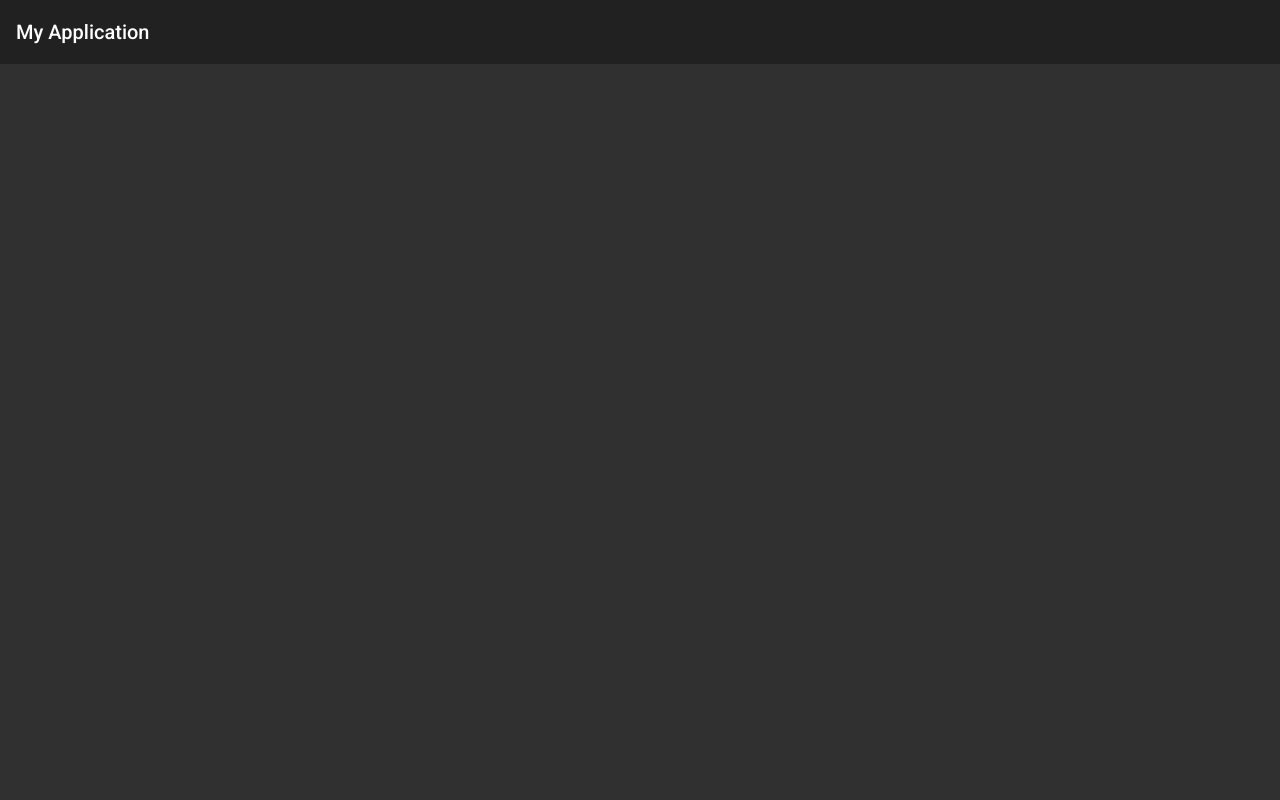
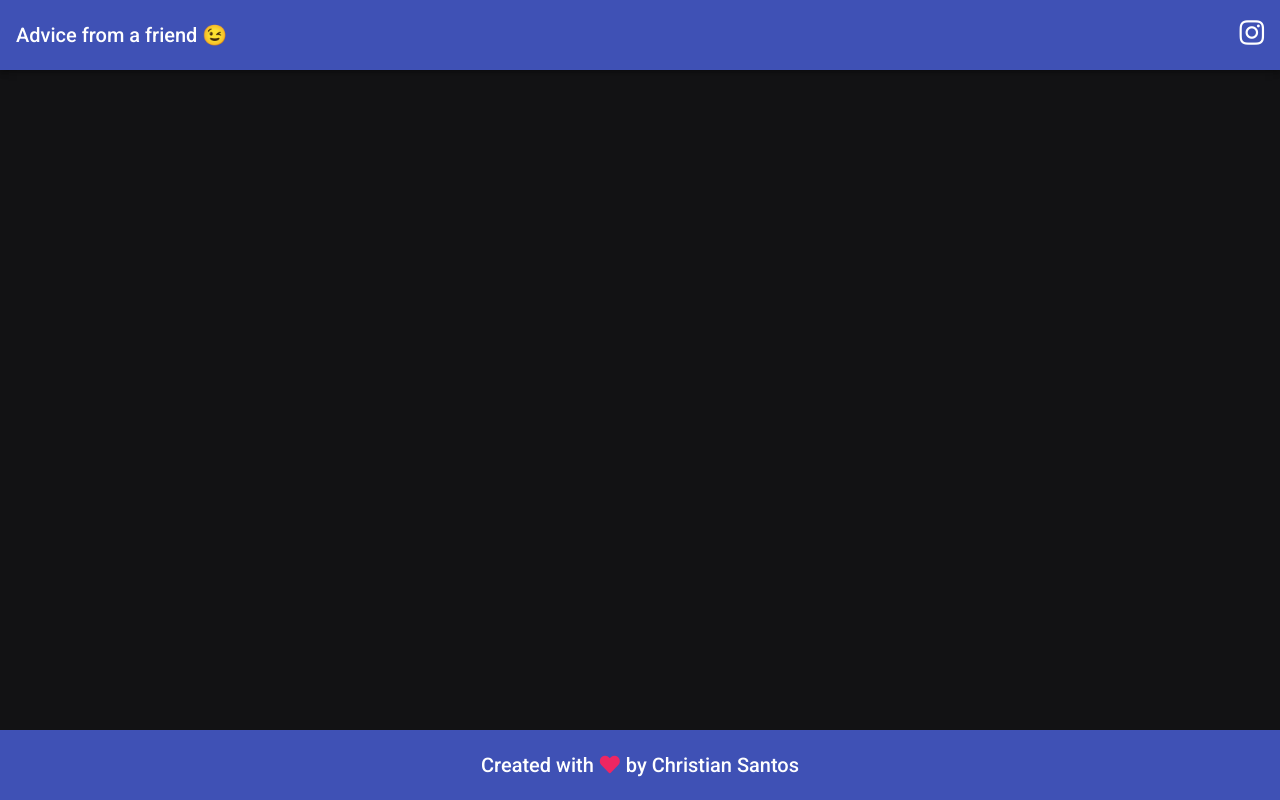
Before and after one commit to CristhianFSantos/advices, an Angular app: page / in a window 1280 px wide. Built offline with nearby package versions, Linux system fonts and the light colour scheme.

Commit message:
✨ feat: change the style of the toolbar

```diff
--- a/src/app/toolbar/toolbar.component.html
+++ b/src/app/toolbar/toolbar.component.html
@@ -1,5 +1,17 @@
 <header>
-  <mat-toolbar>
-    <span>My Application</span>
+  <mat-toolbar color="primary" class="mat-elevation-z4">
+    <div class="toolbar-title">
+      <span>Advice from a friend </span>
+      😉
+    </div>
+    <a target="_blank" href="https://www.instagram.com/dev.brasil/">
+      <i class="fab fa-instagram"></i>
+    </a>
   </mat-toolbar>
 </header>
+
+<footer>
+  <mat-toolbar color="primary">
+    Created with <i class="fas fa-heart"></i> by Christian Santos</mat-toolbar
+  >
+</footer>
--- a/src/app/toolbar/toolbar.component.scss
+++ b/src/app/toolbar/toolbar.component.scss
@@ -0,0 +1,55 @@
+header {
+  .mat-toolbar.mat-primary {
+    background-color: #3f51b5;
+    height: 70px;
+    display: flex;
+    align-items: center;
+    justify-content: space-between;
+
+    a:link,
+    a:visited {
+      color: #ffffff;
+      text-decoration: none;
+      cursor: pointer;
+
+      i {
+        font-size: 1.4em;
+      }
+    }
+  }
+}
+footer {
+  position: absolute;
+  bottom: 0;
+  left: 0;
+  right: 0;
+  .mat-toolbar.mat-primary {
+    background-color: #3f51b5;
+    height: 70px;
+    display: flex;
+    align-items: center;
+    justify-content: center;
+
+    i {
+      margin: 0 6px;
+      color: #ee2662;
+    }
+  }
+}
+
+/*
+<header>
+  <mat-toolbar color="primary">
+    <div class="toolbar-title">
+      <span>Advice from a friend </span>
+    </div>
+    <i class="fab fa-instagram"></i>
+  </mat-toolbar>
+</header>
+
+<footer>
+  <mat-toolbar color="primary">
+    Created with <i class="fas fa-heart"></i> by Christian Santos</mat-toolbar
+  >
+</footer>
+*/
--- a/src/index.html
+++ b/src/index.html
@@ -1,14 +1,32 @@
-<!doctype html>
+<!DOCTYPE html>
 <html lang="en">
   <head>
-  <meta charset="utf-8">
+    <meta charset="utf-8" />
     <title>Advices</title>
-  <base href="/">
-  <meta name="viewport" content="width=device-width, initial-scale=1">
-  <link rel="icon" type="image/x-icon" href="favicon.ico">
-  <link rel="preconnect" href="https://fonts.gstatic.com">
-  <link href="https://fonts.googleapis.com/css2?family=Roboto:wght@300;400;500&display=swap" rel="stylesheet">
-  <link href="https://fonts.googleapis.com/icon?family=Material+Icons" rel="stylesheet">
+    <base href="/" />
+    <meta name="viewport" content="width=device-width, initial-scale=1" />
+    <link rel="icon" type="image/x-icon" href="favicon.ico" />
+    <link rel="preconnect" href="https://fonts.gstatic.com" />
+    <link
+      href="https://fonts.googleapis.com/css2?family=Roboto:wght@300;400;500&display=swap"
+      rel="stylesheet"
+    />
+    <link
+      href="https://fonts.googleapis.com/icon?family=Material+Icons"
+      rel="stylesheet"
+    />
+    <link
+      rel="stylesheet"
+      href="https://pro.fontawesome.com/releases/v5.10.0/css/all.css"
+      integrity="sha384-AYmEC3Yw5cVb3ZcuHtOA93w35dYTsvhLPVnYs9eStHfGJvOvKxVfELGroGkvsg+p"
+      crossorigin="anonymous"
+    />
+    <link rel="preconnect" href="https://fonts.googleapis.com" />
+    <link rel="preconnect" href="https://fonts.gstatic.com" crossorigin />
+    <link
+      href="https://fonts.googleapis.com/css2?family=Noto+Serif+Display&display=swap"
+      rel="stylesheet"
+    />
   </head>
   <body class="mat-typography">
     <advices-root></advices-root>
--- a/src/styles.scss
+++ b/src/styles.scss
@@ -1,5 +1,5 @@
 :root {
-  --background-color: #303030;
+  --background-color: #121214;
 }
 
 html,
```
Lines whose indentation alone changed are shown as unchanged.
